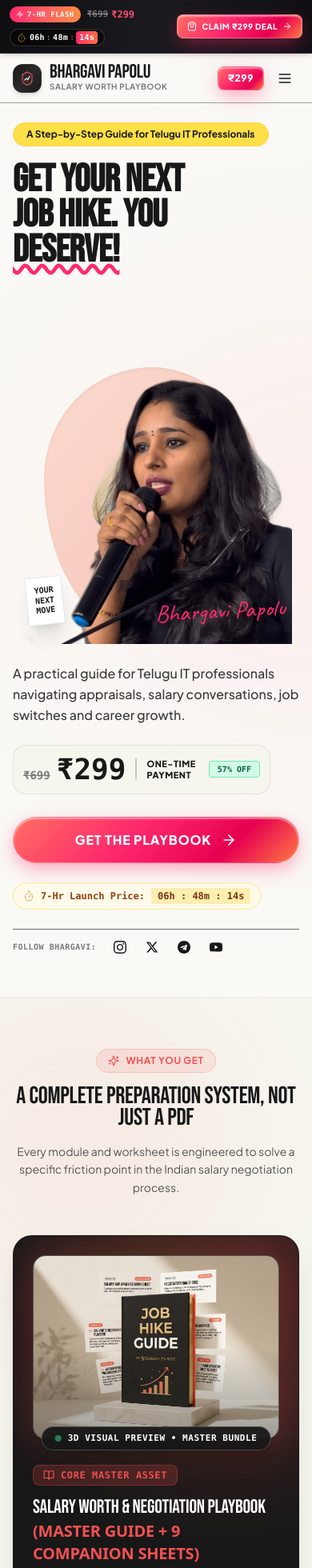
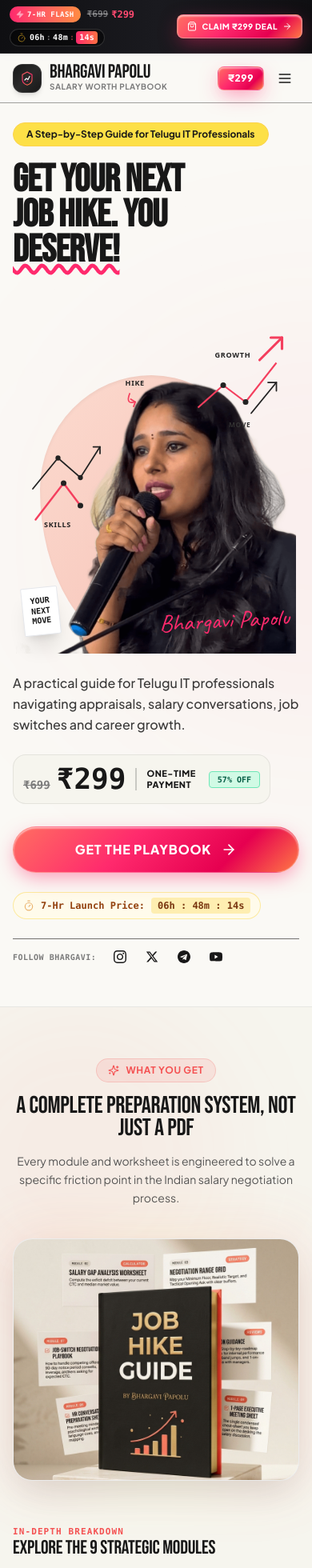
Before and after one commit to karthikgottipamula8/landing-page, a Next.js app: page / in a window 390 px wide. Shown: the top 1960 px of the page at 80% size. Built offline with nearby package versions, Linux system fonts and the light colour scheme.

Commit message:
Zoom book mockup visual, add View All toggle for modules, add hero mobile doodles, and fix navbar flicker

```diff
--- a/components/Hero.tsx
+++ b/components/Hero.tsx
@@ -47,12 +47,52 @@ export default function Hero({ onOpenCheckout }: HeroProps) {
 
             {/* Mobile Visual Showcase (Visible only on mobile/tablet) */}
             <div className="w-full lg:hidden my-6 relative flex justify-center">
-              <div className="relative w-full max-w-[340px] aspect-[4/5] flex items-end justify-center cursor-pointer" onClick={handleCta}>
+              <div className="relative w-full max-w-[350px] aspect-[4/5] flex items-end justify-center cursor-pointer" onClick={handleCta}>
                 {/* Mobile Organic Blob Background */}
-                <div className="absolute w-[280px] h-[330px] bg-gradient-to-br from-[#FCD5C8]/85 via-[#F8BCAD]/70 to-[#FCEAE5]/90 rounded-[48%_52%_58%_42%/42%_55%_45%_58%] shadow-inner -z-10 bottom-4" />
+                <div className="absolute w-[290px] h-[340px] bg-gradient-to-br from-[#FCD5C8]/85 via-[#F8BCAD]/70 to-[#FCEAE5]/90 rounded-[48%_52%_58%_42%/42%_55%_45%_58%] shadow-inner -z-10 bottom-2" />
+
+                {/* Mobile Vector Doodle Charts (SVG Matching Desktop) */}
+                <svg className="absolute inset-0 w-full h-full pointer-events-none z-10" viewBox="0 0 500 625" fill="none">
+                  {/* "GROWTH" / "MOVE" Top-Right Chart */}
+                  <g id="growth-chart-mobile">
+                    <text x="355" y="95" fontFamily="system-ui" fontSize="13" fontWeight="900" fill="#222" letterSpacing="1">GROWTH</text>
+                    <path d="M 435 100 L 475 60" stroke="#F43F5E" strokeWidth="4.5" strokeLinecap="round" />
+                    <path d="M 455 60 L 475 60 L 475 80" stroke="#F43F5E" strokeWidth="4.5" strokeLinecap="round" strokeLinejoin="round" />
+
+                    {/* Upward red line with nodes */}
+                    <path d="M 325 185 L 370 145 L 410 175 L 465 105" stroke="#F43F5E" strokeWidth="3" fill="none" />
+                    <circle cx="370" cy="145" r="5" fill="#222" />
+                    <circle cx="410" cy="175" r="5" fill="#222" />
+
+                    {/* Black arrow behind */}
+                    <path d="M 420 195 L 465 140" stroke="#222" strokeWidth="2.5" strokeLinecap="round" />
+                    <path d="M 450 140 L 465 140 L 465 155" stroke="#222" strokeWidth="2.5" strokeLinecap="round" strokeLinejoin="round" />
+                    <text x="380" y="220" fontFamily="system-ui" fontSize="12" fontWeight="800" fill="#333" letterSpacing="1">MOVE</text>
+                  </g>
+
+                  {/* "HIKE" Curved Arrow */}
+                  <g id="hike-arrow-mobile">
+                    <text x="195" y="145" fontFamily="system-ui" fontSize="13" fontWeight="900" fill="#222" letterSpacing="1">HIKE</text>
+                    <path d="M 203 160 Q 195 180 213 175" stroke="#F43F5E" strokeWidth="2.5" fill="none" strokeLinecap="round" />
+                    <path d="M 205 170 L 213 175 L 210 183" stroke="#F43F5E" strokeWidth="2.5" strokeLinecap="round" strokeLinejoin="round" />
+                  </g>
+
+                  {/* "SKILLS" Left Chart */}
+                  <g id="skills-chart-mobile">
+                    <path d="M 30 330 L 75 275 L 115 310 L 150 255" stroke="#222" strokeWidth="2.5" fill="none" strokeLinecap="round" />
+                    <path d="M 138 255 L 150 255 L 150 267" stroke="#222" strokeWidth="2.5" strokeLinecap="round" strokeLinejoin="round" />
+                    <circle cx="75" cy="275" r="4.5" fill="#222" />
+                    <circle cx="115" cy="310" r="4.5" fill="#222" />
+
+                    <path d="M 35 385 L 85 320 L 115 360" stroke="#F43F5E" strokeWidth="3.5" fill="none" strokeLinecap="round" />
+                    <circle cx="85" cy="320" r="5" fill="#222" />
+                    <circle cx="115" cy="360" r="5" fill="#222" />
+                    <text x="50" y="398" fontFamily="system-ui" fontSize="13" fontWeight="900" fill="#222" letterSpacing="1">SKILLS</text>
+                  </g>
+                </svg>
 
                 {/* Mobile Bhargavi Cutout */}
-                <div className="relative w-full h-[340px]">
+                <div className="relative w-full h-[350px]">
                   <Image
                     src="/assets/bhargavi-cutout.png"
                     alt="Bhargavi Papolu - Salary Worth & Negotiation Playbook"
@@ -71,7 +111,7 @@ export default function Hero({ onOpenCheckout }: HeroProps) {
                 </div>
 
                 {/* Mobile Signature */}
-                <div className="absolute bottom-6 right-2 font-handwritten text-3xl text-[#FF2A6D] transform -rotate-3 select-none pointer-events-none drop-shadow-xs">
+                <div className="absolute bottom-6 right-2 font-handwritten text-3xl text-[#FF2A6D] transform -rotate-3 select-none pointer-events-none drop-shadow-xs z-20">
                   Bhargavi Papolu
                 </div>
               </div>
--- a/components/WhatsInside.tsx
+++ b/components/WhatsInside.tsx
@@ -10,7 +10,6 @@ import {
   FileText,
   TrendingUp,
   MessageSquare,
-  ShieldCheck,
   Sparkles,
   ArrowRight,
   CheckCircle2,
@@ -19,7 +18,8 @@ import {
   Target,
   BarChart3,
   Layers,
-  Check,
+  ChevronDown,
+  ChevronUp,
 } from "lucide-react";
 
 interface WhatsInsideProps {
@@ -53,10 +53,11 @@ const categoryColors: Record<string, { bg: string; text: string; border: string
 export default function WhatsInside({ onOpenCheckout }: WhatsInsideProps) {
   const { inside } = CONTENT;
   const [selectedCategory, setSelectedCategory] = useState<string>("All");
+  const [showAll, setShowAll] = useState<boolean>(false);
 
   const categories = ["All", "Calculators & Grids", "Scripts & Playbooks", "Frameworks"];
 
-  const filteredModules = inside.modules.filter((item, idx) => {
+  const filteredModules = inside.modules.filter((item) => {
     if (selectedCategory === "All") return true;
     if (selectedCategory === "Calculators & Grids") {
       return ["Calculator", "Strategy", "Financials"].includes(item.tag);
@@ -70,6 +71,11 @@ export default function WhatsInside({ onOpenCheckout }: WhatsInsideProps) {
     return true;
   });
 
+  // Display only 3 modules by default; show all when showAll is true or category is filtered
+  const displayedModules = showAll || selectedCategory !== "All"
+    ? filteredModules
+    : filteredModules.slice(0, 3);
+
   return (
     <section id="whats-inside" className="py-16 sm:py-24 bg-paper-cream border-b border-editorial-border relative overflow-hidden">
       {/* Background Subtle Accent Gradients */}
@@ -79,7 +85,7 @@ export default function WhatsInside({ onOpenCheckout }: WhatsInsideProps) {
       <div className="max-w-6xl mx-auto px-4 sm:px-6 lg:px-8 relative z-10">
 
         {/* Section Header */}
-        <div className="text-center max-w-3xl mx-auto mb-12 sm:mb-16">
+        <div className="text-center max-w-3xl mx-auto mb-10 sm:mb-14">
           <div className="inline-flex items-center gap-2 px-3.5 py-1.5 rounded-full bg-coral/10 border border-coral/20 text-coral text-xs font-bold uppercase tracking-wider mb-4">
             <Sparkles className="w-3.5 h-3.5" />
             <span>{inside.eyebrow}</span>
@@ -92,115 +98,28 @@ export default function WhatsInside({ onOpenCheckout }: WhatsInsideProps) {
           </p>
         </div>
 
-        {/* 3D VISUAL SHOWCASE HERO CARD */}
-        <div className="mb-14 sm:mb-20 rounded-3xl bg-charcoal text-paper overflow-hidden shadow-floating border border-charcoal/30 relative">
+        {/* 1. ZOOMED 3D BOOK & FLOATING MODULES VISUAL (Centerpiece without master bundle box or badge) */}
+        <div className="mb-14 sm:mb-20 flex justify-center">
+          <div className="relative w-full max-w-3xl group">
+            {/* Soft Ambient Radial Glow */}
+            <div className="absolute -inset-2 rounded-3xl bg-gradient-to-r from-coral/20 via-amber-400/15 to-coral/20 opacity-70 blur-2xl group-hover:opacity-100 transition duration-700 pointer-events-none" />
 
-          {/* Subtle Ambient Backlight */}
-          <div className="absolute -top-24 -right-24 w-96 h-96 bg-coral/20 rounded-full blur-3xl pointer-events-none" />
-          <div className="absolute -bottom-24 -left-24 w-96 h-96 bg-amber-500/10 rounded-full blur-3xl pointer-events-none" />
-
-          <div className="grid grid-cols-1 lg:grid-cols-12 gap-8 lg:gap-10 items-center p-6 sm:p-10 lg:p-12 relative z-10">
-
-            {/* Left Column: 3D Visual Centerpiece */}
-            <div className="lg:col-span-6 flex flex-col items-center justify-center">
-              <div className="relative w-full max-w-[480px] group">
-
-                {/* Glow ring */}
-                <div className="absolute -inset-1 rounded-2xl bg-gradient-to-r from-coral/40 via-amber-400/20 to-coral/40 opacity-75 blur-xl group-hover:opacity-100 transition duration-700" />
-
-                {/* Visual Image Container */}
-                <div className="relative rounded-2xl overflow-hidden border border-white/15 bg-charcoal-muted shadow-2xl transition-transform duration-500 hover:scale-[1.02]">
+            {/* Crisp Zoomed Visual Container */}
+            <div className="relative rounded-3xl overflow-hidden border border-editorial-border bg-paper-white shadow-floating hover:shadow-2xl transition-all duration-300">
               <Image
                 src="/assets/book-modules-mockup.jpg"
                 alt="Job Hike Guide Hardcover Playbook & Floating Module Cards by Bhargavi Papolu"
-                    width={800}
-                    height={600}
+                width={1200}
+                height={896}
                 className="w-full h-auto object-cover block"
                 priority
               />
-                  {/* Subtle reflection overlay */}
-                  <div className="absolute inset-0 bg-gradient-to-t from-charcoal/40 via-transparent to-transparent pointer-events-none" />
-                </div>
-
-                {/* Floating pill over image bottom */}
-                <div className="absolute -bottom-3.5 left-1/2 -translate-x-1/2 bg-charcoal/95 border border-white/20 px-4 py-1.5 rounded-full shadow-lg flex items-center gap-2 whitespace-nowrap">
-                  <span className="w-2 h-2 rounded-full bg-emerald-400 animate-pulse" />
-                  <span className="text-[11px] font-mono font-bold tracking-wider text-white uppercase">
-                    3D Visual Preview • Master Bundle
-                  </span>
             </div>
           </div>
         </div>
 
-            {/* Right Column: Detailed Value Stack & Direct Action */}
-            <div className="lg:col-span-6 flex flex-col justify-center text-left">
-              <div className="inline-flex items-center gap-2 px-3 py-1 rounded-lg bg-coral/20 border border-coral/30 text-coral text-xs font-mono font-bold uppercase tracking-wider mb-4 w-fit">
-                <BookOpen className="w-3.5 h-3.5" />
-                <span>CORE MASTER ASSET</span>
-              </div>
-
-              <h3 className="font-editorial-condensed text-2xl sm:text-4xl text-white tracking-tight leading-tight mb-4">
-                Salary Worth & Negotiation Playbook
-                <span className="block text-coral text-xl sm:text-2xl mt-1 font-sans font-semibold">
-                  (Master Guide + 9 Companion Sheets)
-                </span>
-              </h3>
-
-              <p className="text-white/80 text-sm sm:text-base leading-relaxed mb-6 font-light">
-                A structured, art-directed reference manual designed to be digested in 45–60 minutes.
-                Zero motivational fluff: pure market research protocols, psychological negotiation mechanics, and decision matrices.
-              </p>
-
-              {/* Key Deliverables Bullet Points */}
-              <div className="space-y-3 mb-8">
-                {[
-                  "Complete 45-60 min Master PDF Playbook (instant download)",
-                  "9 Fillable Companion Worksheets & Calculation Grids",
-                  "Word-for-word HR negotiation & counter-offer scripts",
-                  "1-Page condensed cheat sheet you keep on your desk during calls",
-                  "Lifetime access with all future version updates included",
-                ].map((item, i) => (
-                  <div key={i} className="flex items-start gap-2.5">
-                    <div className="w-5 h-5 rounded-full bg-emerald-500/20 text-emerald-400 flex items-center justify-center shrink-0 mt-0.5">
-                      <Check className="w-3 h-3 stroke-[2.5]" />
-                    </div>
-                    <span className="text-xs sm:text-sm text-white/90 font-medium">
-                      {item}
-                    </span>
-                  </div>
-                ))}
-              </div>
-
-              {/* Action Box with Pricing & Instant Claim */}
-              <div className="p-4 sm:p-5 rounded-2xl bg-white/5 border border-white/10 flex flex-col sm:flex-row items-start sm:items-center justify-between gap-4">
-                <div>
-                  <div className="flex items-baseline gap-2">
-                    <span className="text-2xl sm:text-3xl font-extrabold text-white">₹299</span>
-                    <span className="text-xs text-white/50 line-through">₹2,499</span>
-                    <span className="text-[10px] font-bold px-2 py-0.5 rounded bg-coral text-white uppercase tracking-wider">
-                      88% OFF
-                    </span>
-                  </div>
-                  <span className="text-[11px] text-white/70 block mt-0.5">
-                    Instant access delivered to your email right away
-                  </span>
-                </div>
-
-                <button
-                  onClick={onOpenCheckout}
-                  className="w-full sm:w-auto px-6 py-3 rounded-xl bg-gradient-to-r from-coral to-coral-600 hover:from-coral-600 hover:to-coral-700 text-white font-bold text-sm tracking-wide shadow-lg hover:shadow-coral/30 hover:scale-[1.02] active:scale-[0.98] transition-all flex items-center justify-center gap-2 cursor-pointer shrink-0"
-                >
-                  <span>Claim Master Bundle</span>
-                  <ArrowRight className="w-4 h-4" />
-                </button>
-              </div>
-
-            </div>
-          </div>
-        </div>
-
-        {/* 9 STRUCTURED SUB-COMPONENTS SECTION */}
-        <div className="mb-8">
+        {/* 2. EXPLORE THE 9 STRATEGIC MODULES (Shows 3 by default with View All down arrow) */}
+        <div className="mb-12">
           <div className="flex flex-col sm:flex-row sm:items-center justify-between gap-4 mb-6">
             <div>
               <span className="text-[11px] font-mono uppercase text-coral font-bold tracking-widest block">
@@ -211,12 +130,15 @@ export default function WhatsInside({ onOpenCheckout }: WhatsInsideProps) {
               </h3>
             </div>
 
-            {/* Filter Pills for Mobile & Desktop Navigation */}
+            {/* Category Filter Pills */}
             <div className="flex flex-wrap gap-1.5 sm:gap-2">
               {categories.map((cat) => (
                 <button
                   key={cat}
-                  onClick={() => setSelectedCategory(cat)}
+                  onClick={() => {
+                    setSelectedCategory(cat);
+                    if (cat !== "All") setShowAll(true);
+                  }}
                   className={`px-3 py-1.5 rounded-lg text-xs font-semibold transition-all cursor-pointer ${
                     selectedCategory === cat
                       ? "bg-charcoal text-paper shadow-sm"
@@ -231,8 +153,7 @@ export default function WhatsInside({ onOpenCheckout }: WhatsInsideProps) {
 
           {/* Modules Grid */}
           <div className="grid grid-cols-1 md:grid-cols-2 lg:grid-cols-3 gap-4 sm:gap-5">
-            {filteredModules.map((item, idx) => {
-              // Find the original module index
+            {displayedModules.map((item) => {
               const origIdx = inside.modules.findIndex((m) => m.title === item.title);
               const IconComponent = moduleIcons[origIdx] || BookOpen;
               const badgeStyle = categoryColors[item.tag] || {
@@ -273,7 +194,7 @@ export default function WhatsInside({ onOpenCheckout }: WhatsInsideProps) {
                     </p>
                   </div>
 
-                  {/* Card Bottom: Included indicator */}
+                  {/* Card Bottom */}
                   <div className="mt-4 pt-3 border-t border-editorial-border/60 flex items-center justify-between text-[11px] text-charcoal-muted">
                     <span className="flex items-center gap-1.5 text-emerald-700 font-medium">
                       <CheckCircle2 className="w-3.5 h-3.5" />
@@ -287,9 +208,24 @@ export default function WhatsInside({ onOpenCheckout }: WhatsInsideProps) {
               );
             })}
           </div>
+
+          {/* 3. VIEW ALL (9 MODULES) DOWN ARROW TOGGLE BUTTON */}
+          <div className="mt-8 flex justify-center">
+            <button
+              onClick={() => setShowAll(!showAll)}
+              className="inline-flex items-center gap-2.5 px-7 py-3.5 rounded-full bg-paper-white hover:bg-paper-cream border-2 border-editorial-border hover:border-coral text-charcoal font-bold text-xs uppercase tracking-wider shadow-sm hover:shadow-md transition-all cursor-pointer group"
+            >
+              <span>{showAll ? "Show Less" : "View All (9 Modules)"}</span>
+              {showAll ? (
+                <ChevronUp className="w-4 h-4 text-coral group-hover:-translate-y-0.5 transition-transform" />
+              ) : (
+                <ChevronDown className="w-4 h-4 text-coral group-hover:translate-y-0.5 transition-transform animate-bounce" />
+              )}
+            </button>
+          </div>
         </div>
 
-        {/* BOTTOM GUARANTEE & INSTANT ACTION STRIP */}
+        {/* 4. BOTTOM GUARANTEE & INSTANT ACTION STRIP */}
         <div className="bg-paper-white p-6 sm:p-8 rounded-3xl border border-editorial-border shadow-card flex flex-col md:flex-row items-center justify-between gap-6 text-center md:text-left">
           <div className="flex flex-col sm:flex-row items-center gap-4">
             <div className="w-12 h-12 rounded-2xl bg-coral/10 text-coral flex items-center justify-center shrink-0">
@@ -310,7 +246,7 @@ export default function WhatsInside({ onOpenCheckout }: WhatsInsideProps) {
               onClick={onOpenCheckout}
               className="w-full sm:w-auto px-6 py-3 rounded-xl bg-charcoal hover:bg-charcoal-muted text-paper font-bold text-xs uppercase tracking-wider shadow-sm hover:scale-[1.02] active:scale-[0.98] transition-all flex items-center justify-center gap-2 cursor-pointer"
             >
-              <span>Download All 9 Modules</span>
+              <span>Download All 9 Modules — ₹299</span>
               <ArrowRight className="w-4 h-4 text-coral" />
             </button>
           </div>
```
Also changed, not shown: components/AnnouncementBar.tsx (+3 -19 lines), components/Navbar.tsx (+9 -8 lines), public/assets/book-modules-mockup.jpg. Lines whose indentation alone changed are shown as unchanged.
